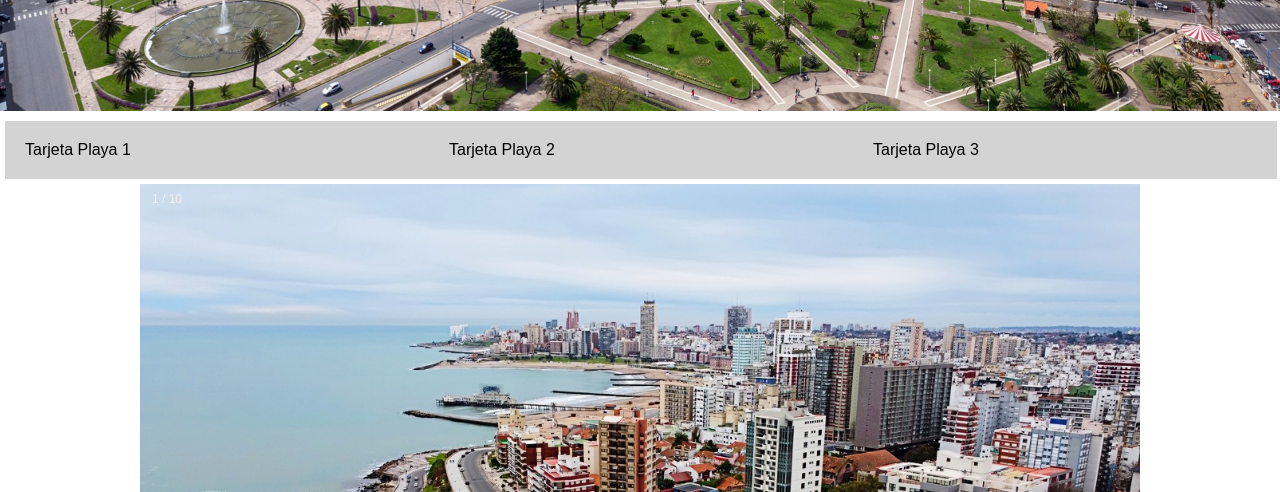
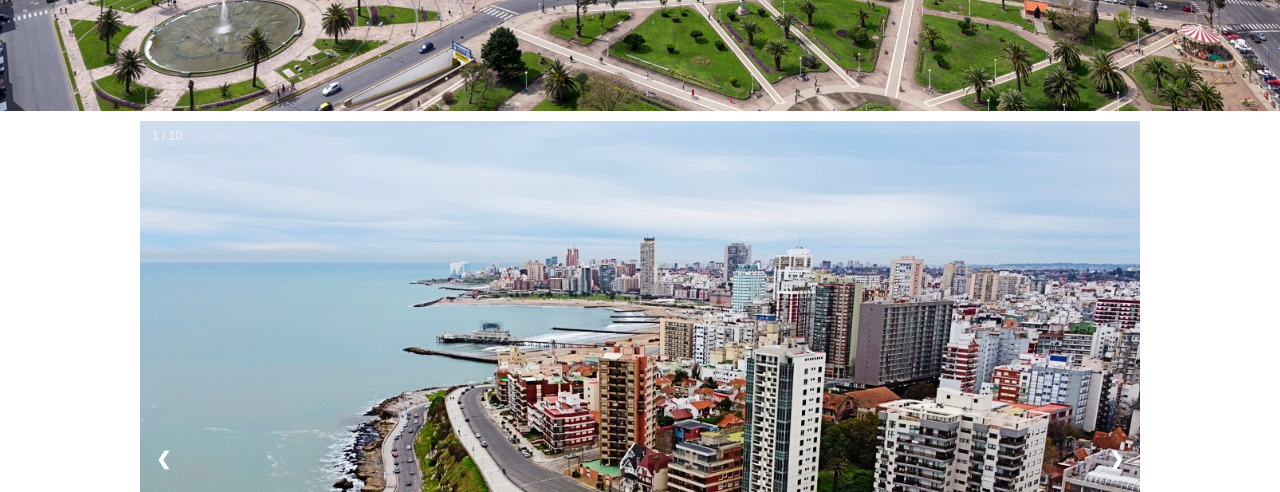
Before and after one commit to LGabas/Proyecto-Web-Codo-a-Codo, a plain HTML site: page index.html in a window 1280 px wide. Shown: the part 306-798 px from the top of the page. Drawn offline with Linux system fonts and the light colour scheme.

Commit message:
Actualizacion index

```diff
--- a/css/index.css
+++ b/css/index.css
@@ -68,13 +68,17 @@
 }
 
 /* Primera seccion index */
-.secc1{
+/* .secc1{
   display: grid;
 	grid-template-columns: repeat(3, 1fr);
 	grid-template-rows: auto;
   justify-items: center;
   padding: 5px;
   margin-top: 5px;
+} */
+
+.sec_1{
+  padding: 10px;
 }
 
 .card1{
--- a/index.html
+++ b/index.html
@@ -32,13 +32,7 @@
     </header>
 
     <main>
-        <section class="secc1">
-            <div class="card1">Tarjeta Playa 1</div>
-            <div class="card1">Tarjeta Playa 2</div>
-            <div class="card1">Tarjeta Playa 3</div>
-        </section>
-
-        <section>
+        <section class="sec_1">
             <div class="slideshow-container">
 
                 <div class="mySlides fade">
@@ -121,7 +115,6 @@
                 </div>
 
         </section>
-
     </main>
 
     <footer class="footer">
```
